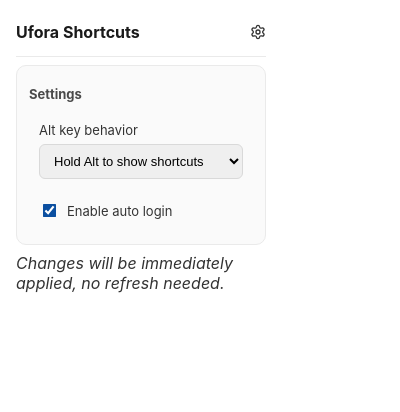
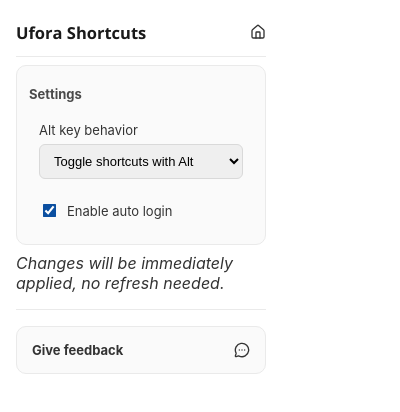
Before and after one commit to arthur-adriansens/UforaShortcutsExtension, a browser extension: page src/popup/popup.html in a window 400 px wide. Both pictures are taken after a click on the icon 254 px from the left and 32 px from the top of the page. Drawn offline with nearby package versions, Linux system fonts and the light colour scheme.

Commit message:
Fixed JS formatting from build script & links in popup Changed "more info" explenation & set default altmode to toggle Removed scrollbar and changed to gradient on bottom of popup Added 2 icons as settings icon & escape key to close settings (not popup) Finalized license

```diff
--- a/src/popup/popup.css
+++ b/src/popup/popup.css
@@ -1,3 +1,30 @@
+@import url('https://fonts.googleapis.com/css2?family=Open+Sans:ital,wght@0,300..800;1,300..800&display=swap');
+
+html {
+    /* hide scrollbar Firefox */
+    scrollbar-width: none;
+
+    &::-webkit-scrollbar {
+        /* Chrome & Safari */
+        display: none;
+    }
+
+    /* white gradient on bottom */
+    &::after {
+        content: "";
+        position: fixed;
+        bottom: 0;
+        left: 0;
+        z-index: 2;
+        width: 100%;
+        height: 150px;
+
+        background: linear-gradient(to bottom, transparent, white);
+        /* allow scrolling through */
+        pointer-events: none;
+    }
+}
+
 body {
     font-family: -apple-system, BlinkMacSystemFont, "Segoe UI", Roboto, Helvetica, Arial, sans-serif;
     width: 250px;
@@ -16,6 +43,13 @@
     justify-content: space-between;
 }
 
+
+footer {
+    padding-top: 16px;
+    margin-top: 16px;
+    border-top: 1px solid #eaeaea;
+}
+
 .panel {
     margin-top: 8px;
     padding: 12px;
@@ -25,10 +59,42 @@
     background: #fafafa;
 }
 
+div#feedback.panel {
+    padding: 15px !important;
+    margin-top: 0;
+    margin-bottom: 8px;
+    display: flex;
+    align-items: center;
+    justify-content: space-between;
+    cursor: pointer;
+
+    transition: color .2s, background-color .2s;
+    user-select: none;
+
+    position: relative;
+    z-index: 3;
+
+    &:hover {
+        background-color: #333333;
+        color: #ffffff;
+    }
+
+    & h3 {
+        margin-top: 0;
+        margin-bottom: 0;
+        line-height: 13px;
+        color: inherit;
+    }
+
+    & svg {
+        padding: 0;
+    }
+}
 
 h2 {
+    font-family: "Open Sans", sans-serif;
     margin-top: 0;
-    font-size: 16px;
+    font-size: 16.5px;
     margin-bottom: 0;
     color: #1a1a1a;
 }
@@ -94,7 +160,26 @@
 
     padding: 0.5rem 0rem 0.5rem 0.5rem;
     cursor: pointer;
+
+    &.settings-icon {
+        display: block;
+    }
+
+    &.home-icon {
+        display: none;
+    }
 }
+
+#settingsToggle[data-icon='home'] {
+    &>svg.settings-icon {
+        display: none;
+    }
+
+    &>svg.home-icon {
+        display: block;
+    }
+}
+
 
 label {
     display: inline-flex;
@@ -118,3 +203,12 @@
     accent-color: #0b4fa0;
     cursor: pointer;
 }
+
+img.coffee {
+    scale: 0.8;
+    transition: scale .4s cubic-bezier(0.68, -0.55, 0.27, 1.55);
+
+    &:hover {
+        scale: 1;
+    }
+}
--- a/src/popup/popup.html
+++ b/src/popup/popup.html
@@ -8,12 +8,20 @@
     <body>
         <header>
             <h2>Ufora Shortcuts</h2>
-            <svg id="settingsToggle" xmlns="http://www.w3.org/2000/svg" viewBox="0 0 24 24">
-                <path
-                    d="M9.671 4.136a2.34 2.34 0 0 1 4.659 0 2.34 2.34 0 0 0 3.319 1.915 2.34 2.34 0 0 1 2.33 4.033 2.34 2.34 0 0 0 0 3.831 2.34 2.34 0 0 1-2.33 4.033 2.34 2.34 0 0 0-3.319 1.915 2.34 2.34 0 0 1-4.659 0 2.34 2.34 0 0 0-3.32-1.915 2.34 2.34 0 0 1-2.33-4.033 2.34 2.34 0 0 0 0-3.831A2.34 2.34 0 0 1 6.35 6.051a2.34 2.34 0 0 0 3.319-1.915"
-                />
-                <circle cx="12" cy="12" r="3" />
-            </svg>
+
+            <div id="settingsToggle" data-icon="settings">
+                <svg xmlns="http://www.w3.org/2000/svg" viewBox="0 0 24 24" class="settings-icon">
+                    <path
+                        d="M9.671 4.136a2.34 2.34 0 0 1 4.659 0 2.34 2.34 0 0 0 3.319 1.915 2.34 2.34 0 0 1 2.33 4.033 2.34 2.34 0 0 0 0 3.831 2.34 2.34 0 0 1-2.33 4.033 2.34 2.34 0 0 0-3.319 1.915 2.34 2.34 0 0 1-4.659 0 2.34 2.34 0 0 0-3.32-1.915 2.34 2.34 0 0 1-2.33-4.033 2.34 2.34 0 0 0 0-3.831A2.34 2.34 0 0 1 6.35 6.051a2.34 2.34 0 0 0 3.319-1.915"
+                    />
+                    <circle cx="12" cy="12" r="3" />
+                </svg>
+
+                <svg xmlns="http://www.w3.org/2000/svg" viewBox="0 0 24 24" class="home-icon">
+                    <path d="M15 21v-8a1 1 0 0 0-1-1h-4a1 1 0 0 0-1 1v8" />
+                    <path d="M3 10a2 2 0 0 1 .709-1.528l7-6a2 2 0 0 1 2.582 0l7 6A2 2 0 0 1 21 10v9a2 2 0 0 1-2 2H5a2 2 0 0 1-2-2z" />
+                </svg>
+            </div>
         </header>
         <!-- <p>Extension is currently <span style="color: rgb(2, 161, 2); font-weight: 500">active</span>.</p> -->
 
@@ -58,6 +66,27 @@
             <p style="margin-top: 8px; margin-bottom: 0"><i>Changes will be immediately applied, no refresh needed.</i></p>
         </div>
 
+        <footer>
+            <a href="https://buymeacoffee.com/arthura/new-extension-live" target="_blank" style="text-decoration: none; color: inherit">
+                <div id="feedback" class="panel">
+                    <h3>Give feedback</h3>
+
+                    <svg xmlns="http://www.w3.org/2000/svg" viewBox="0 0 24 24">
+                        <path
+                            d="M2.992 16.342a2 2 0 0 1 .094 1.167l-1.065 3.29a1 1 0 0 0 1.236 1.168l3.413-.998a2 2 0 0 1 1.099.092 10 10 0 1 0-4.777-4.719"
+                        />
+                        <path d="M8 12h.01" />
+                        <path d="M12 12h.01" />
+                        <path d="M16 12h.01" />
+                    </svg>
+                </div>
+            </a>
+
+            <!-- <a href="https://www.buymeacoffee.com/arthura" target="_blank">
+                <img src="buymeacoffee.svg" alt="Buy Me a Coffee" class="coffee" />
+            </a> -->
+        </footer>
+
         <script src="popup.js"></script>
     </body>
 </html>
--- a/src/popup/popup.js
+++ b/src/popup/popup.js
@@ -1,10 +1,19 @@
-// popup.js
+/**
+ * @license
+ * Copyright (c) 2026 Arthur Adriansens
+ * All rights reserved.
+ *
+ * This code is proprietary. You may not copy, modify,
+ * distribute, or reverse-engineer this software without permission.
+ *
+ * Unauthorized use is strictly prohibited.
+ */
 
 // Preference popup
 // toont preferenties, zoals Alt: hold of toggle, auto login aan/uit, ...
 
 const defaultShortcutSettings = {
-    altMode: "hold",
+    altMode: "toggle",
     autoLogin: true,
 };
 let currentShortcutSettings = { ...defaultShortcutSettings };
@@ -16,7 +25,7 @@
     list.innerHTML = "";
 
     if (!config || Object.keys(config).length === 0) {
-        list.innerHTML = "<li>No shortcuts configured.</li>";
+        list.innerHTML = "<li style='word-break: normal'>No shortcuts configured. Reload a page on Ufora to setup the shortcuts automatically.</li>";
         return;
     }
 
@@ -56,6 +65,7 @@
             // courseId is a link
             const a = document.createElement("a");
             a.href = courseId;
+            a.target = "_blank";
             a.textContent = courseId.replace("https://", "");
             li.appendChild(a);
         } else {
@@ -102,12 +112,14 @@
 }
 
 const panel = document.getElementById("settingsPanel");
+const iconToggle = document.getElementById("settingsToggle");
 const main = document.querySelector("main");
 
 function toggleSettingsPanel() {
     if (!panel) return;
 
     let visible = panel.style.display === "none";
+    iconToggle.dataset.icon = visible ? "home" : "settings";
     panel.style.display = visible ? "block" : "none";
     main.style.display = visible ? "none" : "block";
 }
@@ -144,6 +156,16 @@
 
     // Event listeners for settings changes
     document.getElementById("settingsToggle")?.addEventListener("click", toggleSettingsPanel);
+    document.addEventListener("keydown", (e) => {
+        if (e.key !== "Escape") return;
+
+        const visible = panel?.style?.display !== "none";
+        if (visible) {
+            e.preventDefault();
+            toggleSettingsPanel();
+        }
+    });
+
     document.getElementById("altMode")?.addEventListener("change", (event) => {
         saveShortcutSettings({ altMode: event.target.value });
     });
```
Also changed, not shown: build.js (+7 -1 lines), src/content/content.css (+9 -0 lines), src/content/content.js (+33 -6 lines), README.md, manifest.json, src/popup/buymeacoffee.svg (added), 1 other file.
